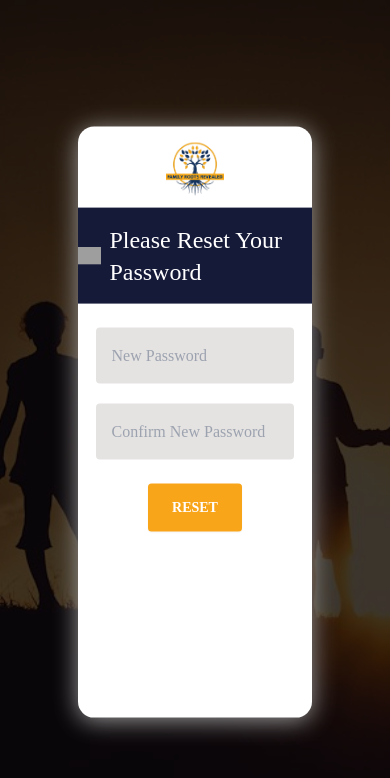
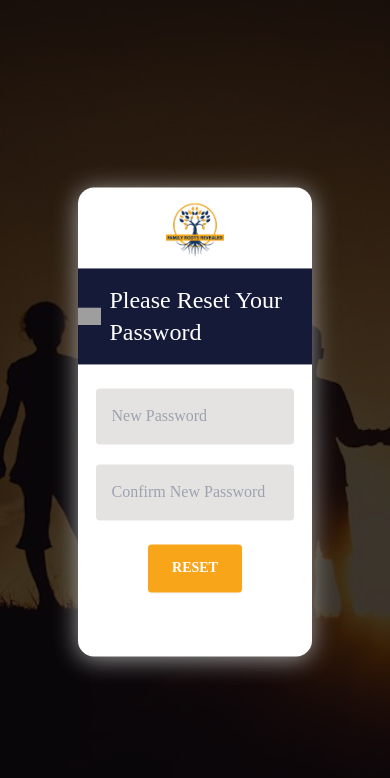
Before and after one commit to mamun464/Family-Tree-Management-Frontend_by-React, a React (Vite) app: page /1/1 in a window 390 px wide. Shown: the top 778 px of the page. Built offline with nearby package versions, Linux system fonts and the light colour scheme; grey boxes are pictures that could not be loaded; a web font is replaced by a local one.

Commit message:
mobile responsive  design update-2

```diff
--- a/src/Components/ForgetPassword/ResetForm.css
+++ b/src/Components/ForgetPassword/ResetForm.css
@@ -22,7 +22,7 @@
 .cover {
     background-color: white;
     width: 70%;
-    height: 50%;
+    /* height: 50%; */
     position: relative;
     border-radius: 1em;
     box-shadow: 0 0.188em 1.550em rgb(156, 156, 156);
@@ -32,14 +32,14 @@
 
 .alt-login {
     width: 80%;
-    height: 3em;
+    /* height: 3em; */
     display: flex;
     justify-content: space-around;
 }
 
 .alt-login div {
     width: 47.5%;
-    height: 90%;
+    /* height: 90%; */
     border-radius: 0.25em;
     background-color: black;
     background-position: center;
@@ -63,7 +63,7 @@ input:focus {
 
 .login-btn {
     width: 40%;
-    height: 3em;
+    /* height: 3em; */
     background-color: #F9A51A;
     display: flex;
     justify-content: center;
@@ -90,7 +90,7 @@ input:focus {
 
 .blue {
     width: 100%;
-    height: 100%;
+    /* height: 100%; */
     background-position: center;
     background-size: contain;
     background-repeat: no-repeat;
@@ -105,7 +105,7 @@ input:focus {
 
     .cover {
         width: 60%;
-        height: 70%;
+        /* height: 70%; */
     }
 }
 
@@ -117,6 +117,6 @@ input:focus {
 
     .cover {
         width: 25%;
-        height: 65%;
+        /* height: 65%; */
     }
 }
```
